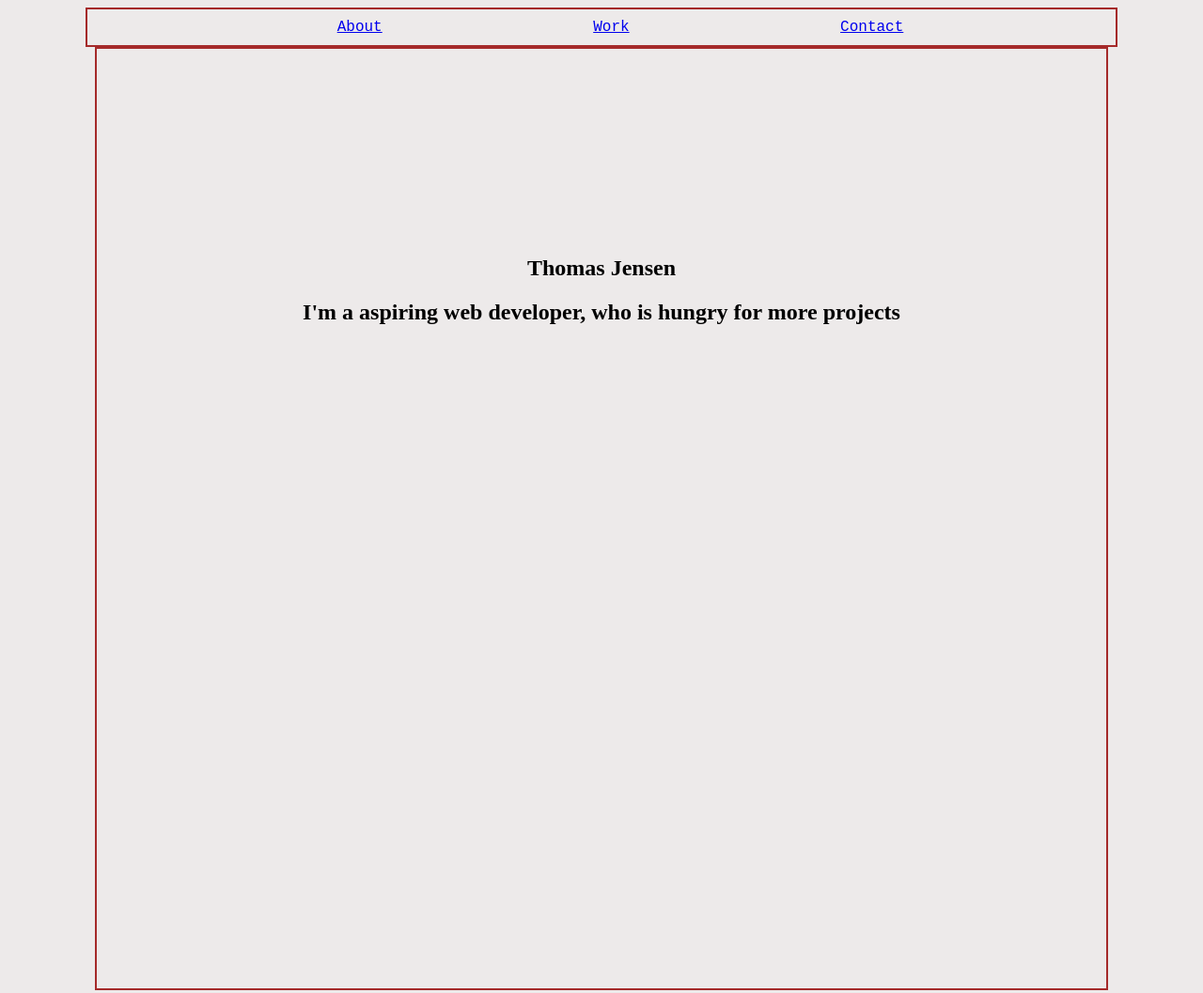
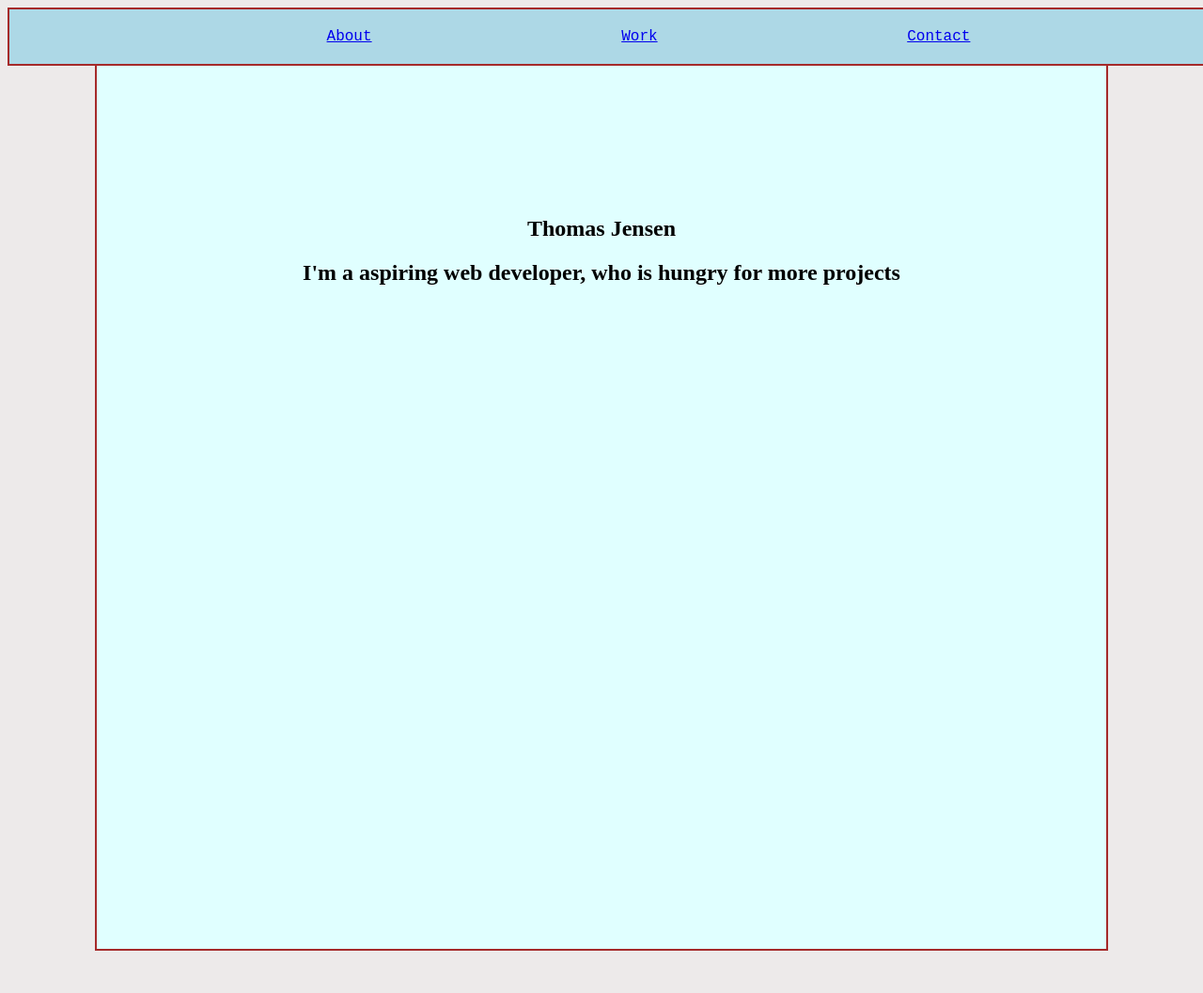
Before and after one commit to tjensen113/fcc-portfolio, a plain HTML site: page index.html in a window 1280 px wide. Shown: the top 1057 px of the page at 94% size. Drawn offline with Linux system fonts and the light colour scheme.

Commit message:
changed background color

```diff
--- a/style.css
+++ b/style.css
@@ -11,6 +11,7 @@ section
 }
 body{
     background-color: rgba(233, 230, 230, 0.815);
+
 }
 #navbar{
   font-family: 'Courier New', Courier, monospace;
@@ -18,7 +19,8 @@ body{
   display: block;
   margin-left: auto;
   margin-right: auto;
-  width: 85%;
+  position: fixed;
+  width: 100%;
   justify-content:
    center;
    text-align: center;
@@ -26,7 +28,8 @@ body{
   border: 2px brown solid;   /* box-shadow: 0 2px 0 rgba(0, 0, 0, 0.4); */
   /* z-index: 10; */
   /* justify-content: center; */
-  padding: 10px;
+  padding: 20px;
+  background-color: lightblue;
 
 
 
@@ -40,6 +43,7 @@ body{
     padding-top: 200px;
     border: 2px brown solid;
     width: 85%;
+    background-color: lightcyan;
 
 }
 
```
